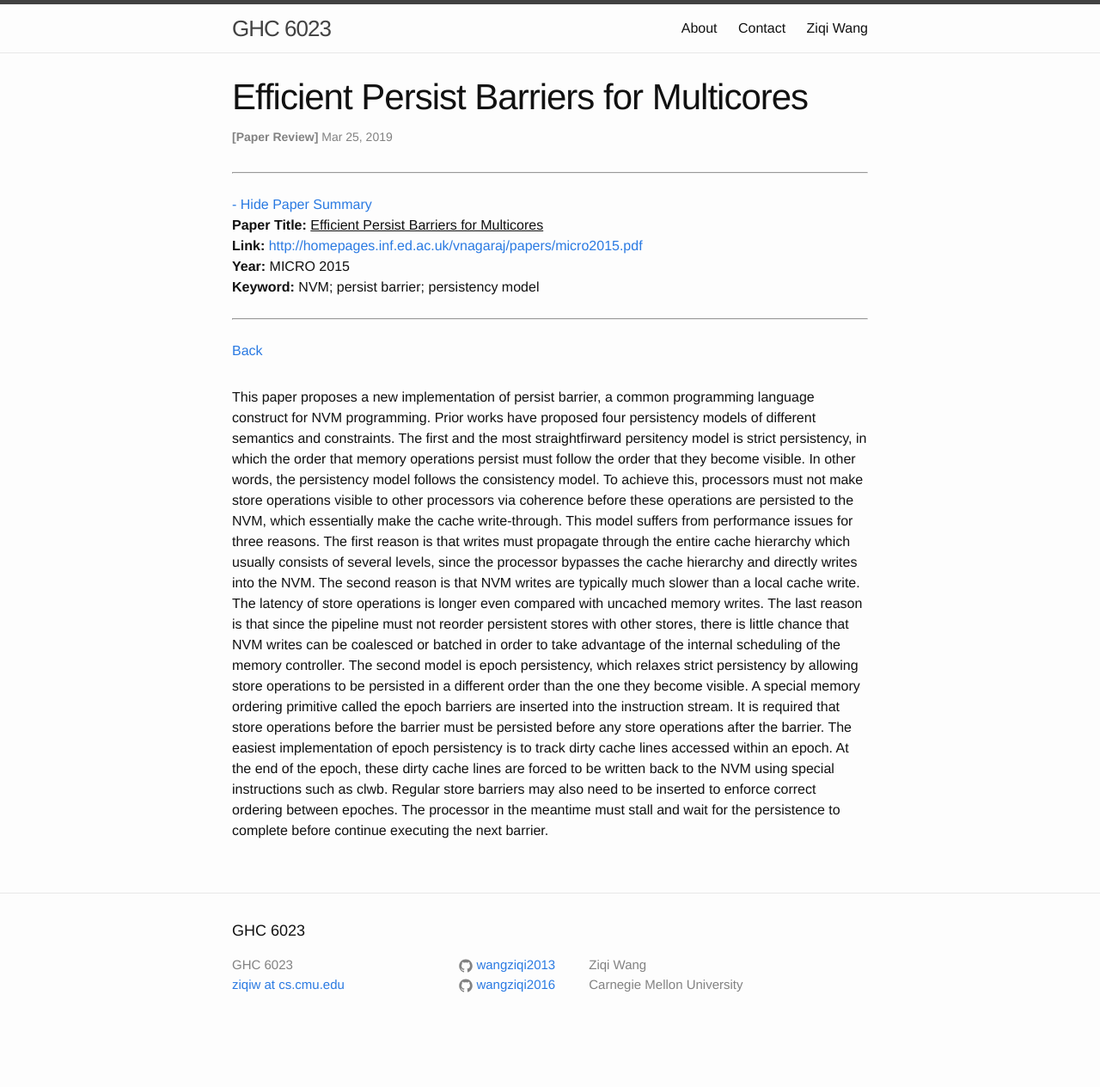
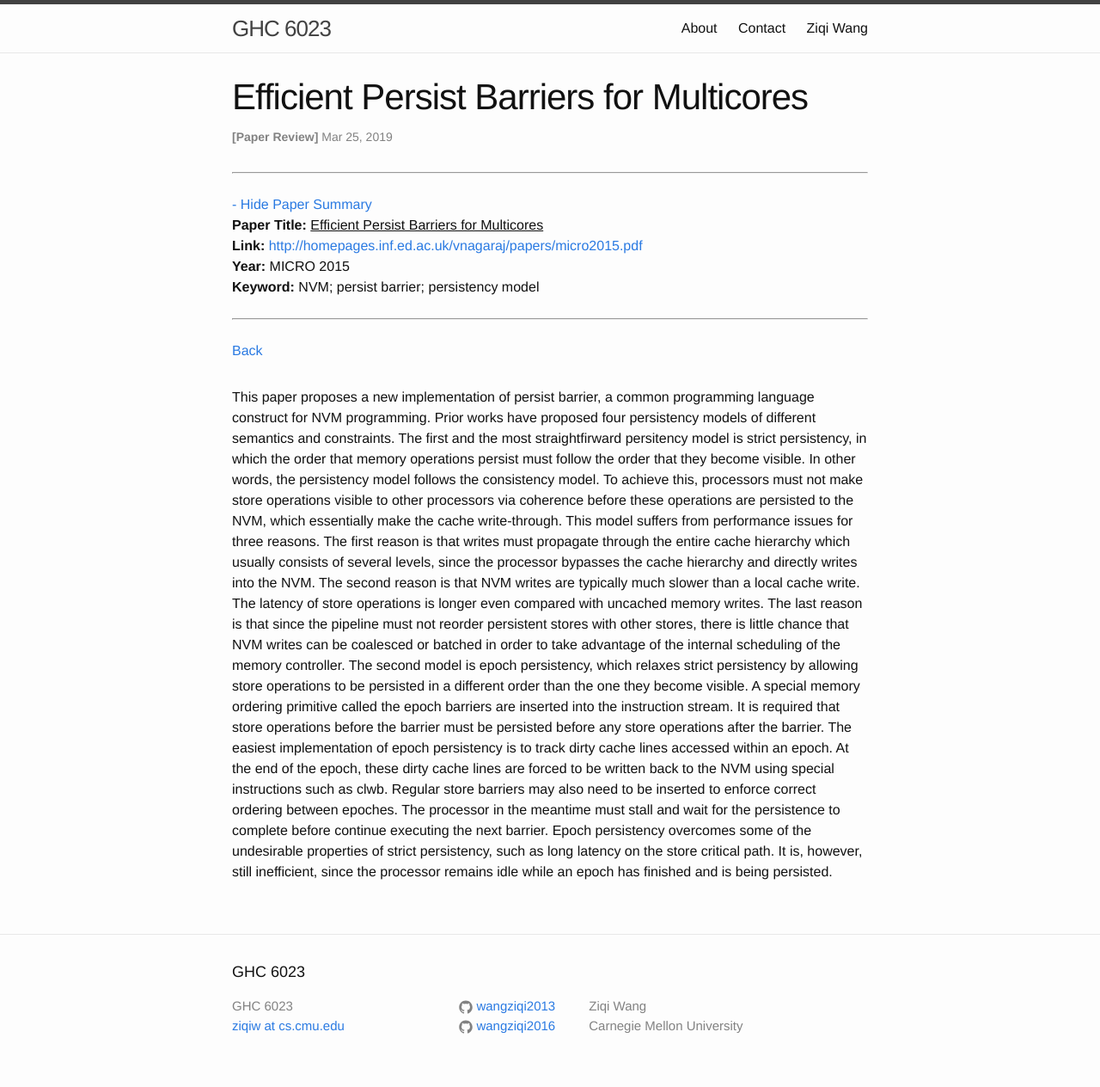
Before and after one commit to wangziqi2013/wangziqi2013.github.io, a Jekyll site: the page built from _posts/2019-03-24-efficient-persist-barriers-for-multicores.markdown, in a window 1280 px wide. Shown: the whole page at 86% size. Built offline with Jekyll 4.4.1, drawn with Linux system fonts in a browser that asks for light colours; before the commit the page ends 1216 px from its top, so only the background shows below that.

Commit message:
Finish epoch persistency

```diff
--- a/_posts/2019-03-24-efficient-persist-barriers-for-multicores.markdown
+++ b/_posts/2019-03-24-efficient-persist-barriers-for-multicores.markdown
@@ -30,4 +30,6 @@ stream. It is required that store operations before the barrier must be persiste
 barrier. The easiest implementation of epoch persistency is to track dirty cache lines accessed within an epoch. At the end
 of the epoch, these dirty cache lines are forced to be written back to the NVM using special instructions such as clwb.
 Regular store barriers may also need to be inserted to enforce correct ordering between epoches. The processor in the meantime
-must stall and wait for the persistence to complete before continue executing the next barrier.
+must stall and wait for the persistence to complete before continue executing the next barrier. Epoch persistency overcomes
+some of the undesirable properties of strict persistency, such as long latency on the store critical path. It is, however,
+still inefficient, since the processor remains idle while an epoch has finished and is being persisted.
```
